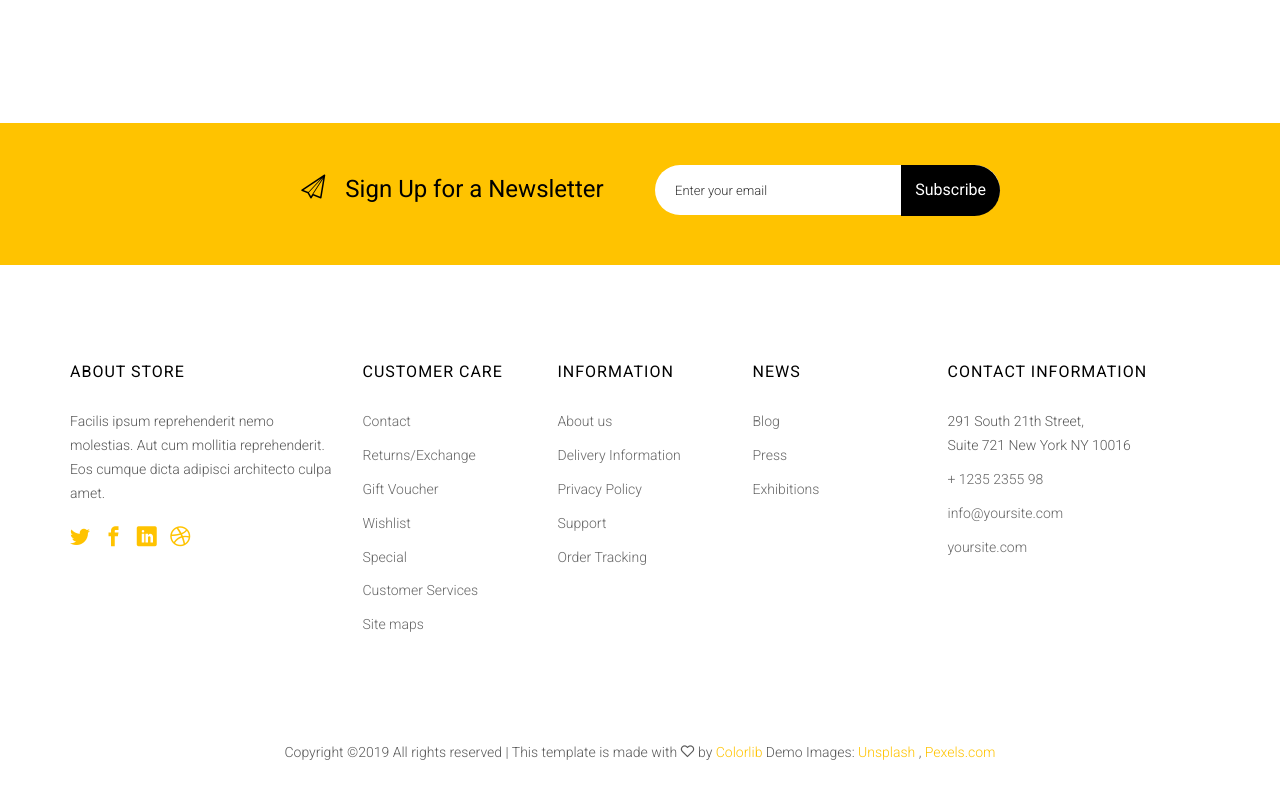
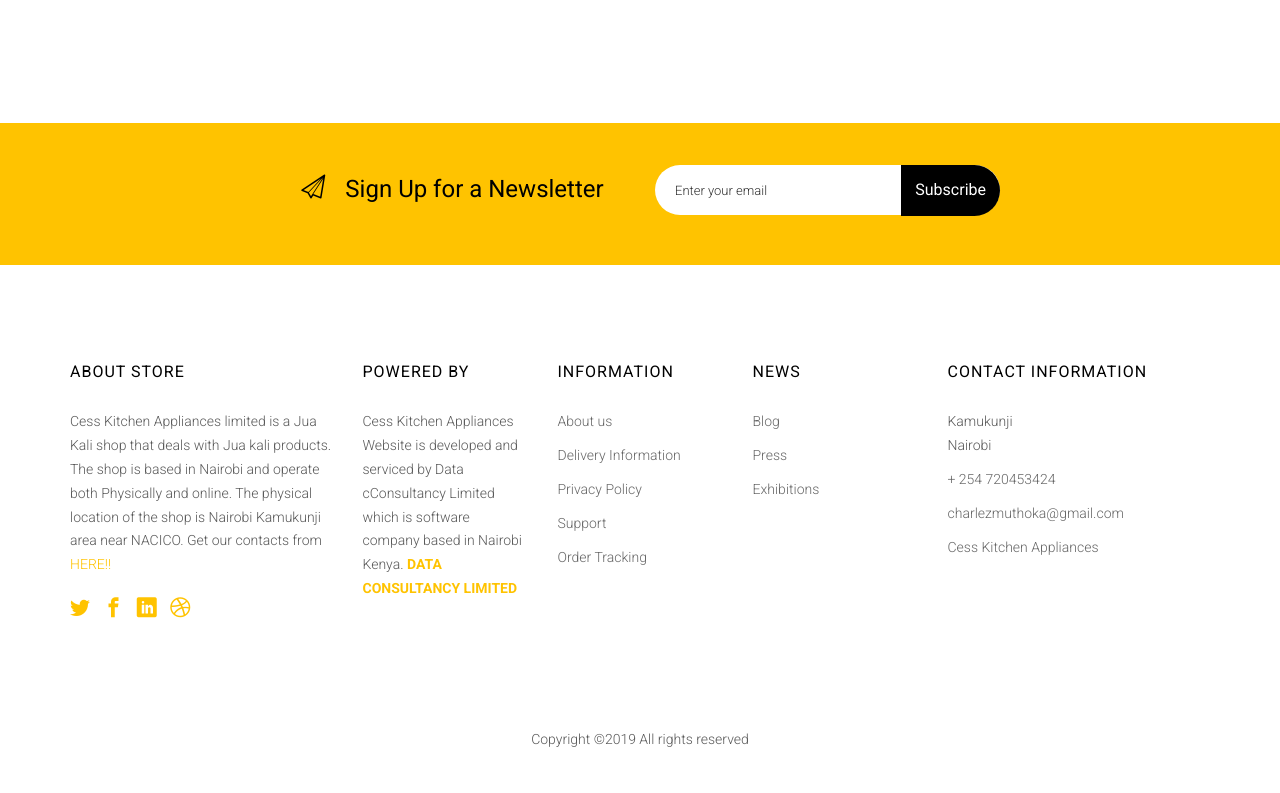
Before and after one commit to g-kelvin/store, a plain HTML site: page cart.html in a window 1280 px wide. Shown: the part 2202-2995 px from the top of the page. Drawn offline with Linux system fonts and the light colour scheme; files whose address does not match are found by name.

Commit message:
last update

```diff
--- a/cart.html
+++ b/cart.html
@@ -396,7 +396,7 @@
 				<div class="row row-pb-md">
 					<div class="col-md-3 colorlib-widget">
 						<h4>About Store</h4>
-						<p>Facilis ipsum reprehenderit nemo molestias. Aut cum mollitia reprehenderit. Eos cumque dicta adipisci architecto culpa amet.</p>
+						<p>Cess Kitchen Appliances limited is a Jua Kali shop that deals with Jua kali products. The shop is based in Nairobi and operate both Physically and online. The physical location of the shop is Nairobi Kamukunji area near NACICO. Get our contacts from <a href="contact.html">HERE!!</a></p>
 						<p>
 							<ul class="colorlib-social-icons">
 								<li><a href="#"><i class="icon-twitter"></i></a></li>
@@ -407,16 +407,10 @@
 						</p>
 					</div>
 					<div class="col-md-2 colorlib-widget">
-						<h4>Customer Care</h4>
+						<h4>POWERED BY</h4>
 						<p>
 							<ul class="colorlib-footer-links">
-								<li><a href="#">Contact</a></li>
-								<li><a href="#">Returns/Exchange</a></li>
-								<li><a href="#">Gift Voucher</a></li>
-								<li><a href="#">Wishlist</a></li>
-								<li><a href="#">Special</a></li>
-								<li><a href="#">Customer Services</a></li>
-								<li><a href="#">Site maps</a></li>
+								Cess Kitchen Appliances Website is developed and serviced by Data cConsultancy Limited which is software company based in Nairobi Kenya. <a href="http://dataconsultancy.netlify.com"><b>DATA CONSULTANCY LIMITED</b></a>
 							</ul>
 						</p>
 					</div>
@@ -445,10 +439,10 @@
 					<div class="col-md-3">
 						<h4>Contact Information</h4>
 						<ul class="colorlib-footer-links">
-							<li>291 South 21th Street, <br> Suite 721 New York NY 10016</li>
-							<li><a href="tel://1234567920">+ 1235 2355 98</a></li>
-							<li><a href="mailto:info@yoursite.com">info@yoursite.com</a></li>
-							<li><a href="#">yoursite.com</a></li>
+							<li>Kamukunji <br> Nairobi</li>
+							<li><a href="tel://1234567920">+ 254 720453424</a></li>
+							<li><a href="mailto:info@yoursite.com">charlezmuthoka@gmail.com</a></li>
+							<li><a href="index.html">Cess Kitchen Appliances</a></li>
 						</ul>
 					</div>
 				</div>
@@ -459,9 +453,9 @@
 						<p>
 
 							<span class="block"><!-- Link back to Colorlib can't be removed. Template is licensed under CC BY 3.0. -->
-Copyright &copy;<script>document.write(new Date().getFullYear());</script> All rights reserved | This template is made with <i class="icon-heart2" aria-hidden="true"></i> by <a href="https://colorlib.com" target="_blank">Colorlib</a>
+Copyright &copy;<script>document.write(new Date().getFullYear());</script> All rights reserved
 <!-- Link back to Colorlib can't be removed. Template is licensed under CC BY 3.0. --></span>
-							<span class="block">Demo Images: <a href="http://unsplash.co/" target="_blank">Unsplash</a> , <a href="http://pexels.com/" target="_blank">Pexels.com</a></span>
+
 						</p>
 					</div>
 				</div>
@@ -494,7 +488,6 @@ Copyright &copy;<script>document.write(new Date().getFullYear());</script> All r
 	<script src="js/jquery.stellar.min.js"></script>
 	<!-- Main -->
 	<script src="js/main.js"></script>
-	</script>
 
 	</body>
 </html>
```
